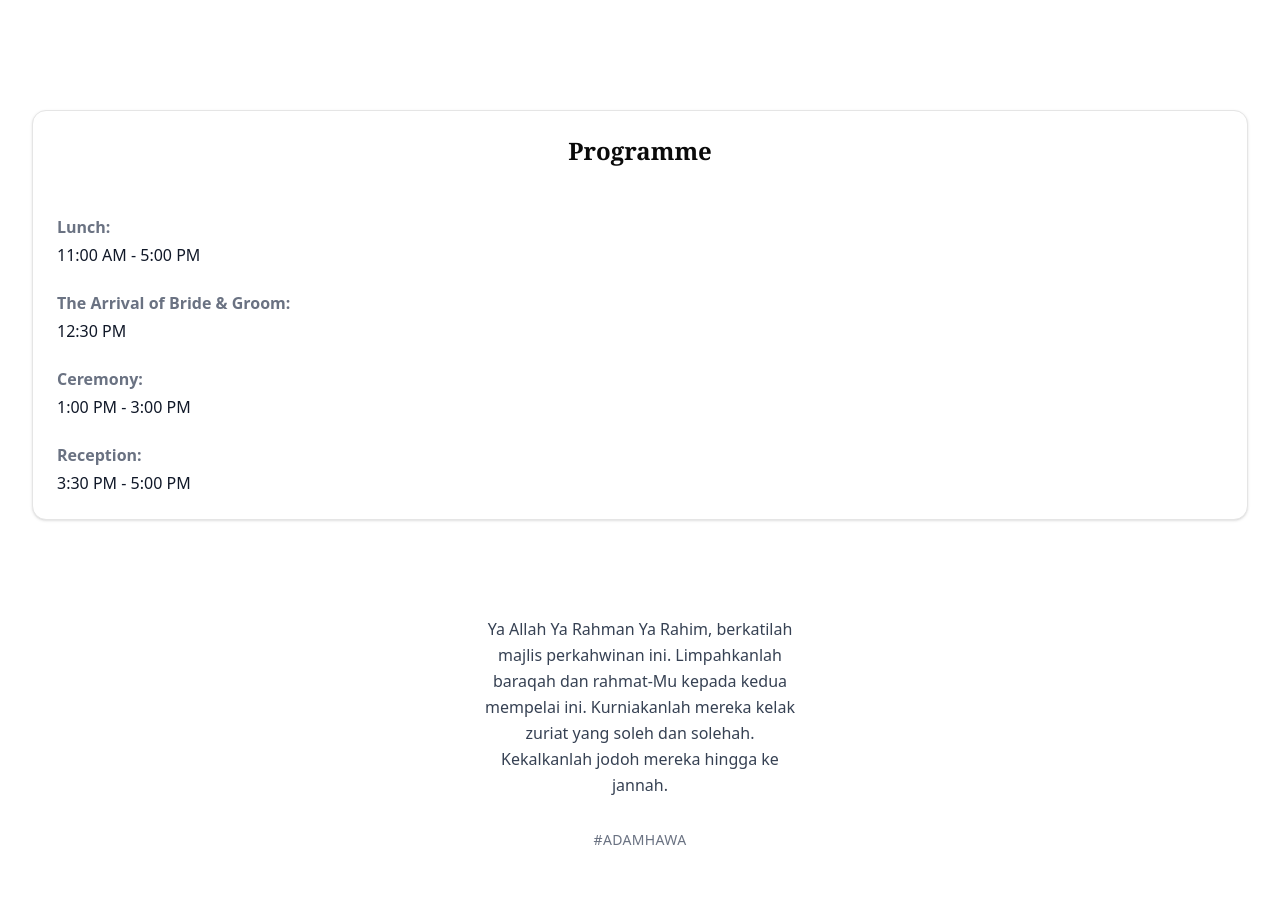
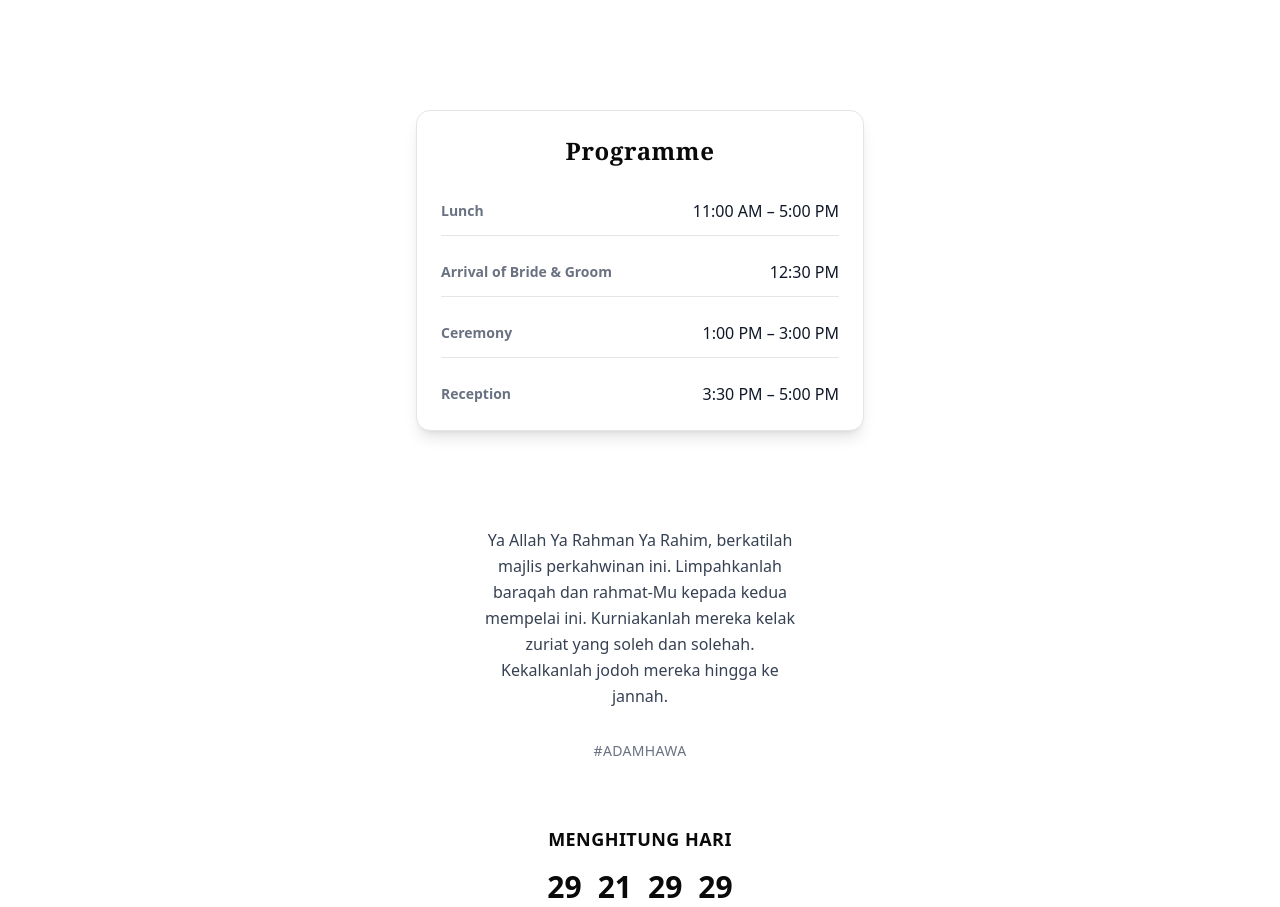
Before and after one commit to Zer0-01/next-sa-invitation, a Next.js app: page / in a window 1280 px wide. Shown: the part 2014-2921 px from the top of the page. Built offline with nearby package versions, Linux system fonts and the light colour scheme.

Commit message:
feat: tentative programmes

```diff
--- a/src/app/components/programme-component.tsx
+++ b/src/app/components/programme-component.tsx
@@ -1,36 +1,39 @@
-import { Card, CardContent, CardHeader, CardTitle } from "@/components/ui/card";
+import { Card, CardContent, CardHeader, CardTitle } from "@/components/ui/card"
 
 const ProgrammeComponent = () => {
     return (
-        <Card  className="m-8">
+        <Card className="mx-auto my-8 w-full max-w-md rounded-xl shadow-lg">
             <CardHeader>
-                <CardTitle className="text-center text-2xl font-serif font-bold mb-4">
+                <CardTitle className="text-center text-2xl font-serif font-bold tracking-wide">
                     Programme
                 </CardTitle>
             </CardHeader>
-            <CardContent className="flex flex-col space-y-6">
-                <div className="flex flex-col space-y-1">
-                    <span className="text-gray-500 font-semibold">Lunch:</span>
-                    <span className="text-gray-900 font-medium">11:00 AM - 5:00 PM</span>
+
+            <CardContent className="space-y-6">
+                <div className="flex items-center justify-between border-b pb-3">
+                    <span className="text-sm font-semibold text-gray-500">Lunch</span>
+                    <span className="font-medium text-gray-900">11:00 AM – 5:00 PM</span>
                 </div>
 
-                <div className="flex flex-col space-y-1">
-                    <span className="text-gray-500 font-semibold">The Arrival of Bride & Groom:</span>
-                    <span className="text-gray-900 font-medium">12:30 PM</span>
+                <div className="flex items-center justify-between border-b pb-3">
+                    <span className="text-sm font-semibold text-gray-500">
+                        Arrival of Bride & Groom
+                    </span>
+                    <span className="font-medium text-gray-900">12:30 PM</span>
                 </div>
 
-                <div className="flex flex-col space-y-1">
-                    <span className="text-gray-500 font-semibold">Ceremony:</span>
-                    <span className="text-gray-900 font-medium">1:00 PM - 3:00 PM</span>
+                <div className="flex items-center justify-between border-b pb-3">
+                    <span className="text-sm font-semibold text-gray-500">Ceremony</span>
+                    <span className="font-medium text-gray-900">1:00 PM – 3:00 PM</span>
                 </div>
 
-                <div className="flex flex-col space-y-1">
-                    <span className="text-gray-500 font-semibold">Reception:</span>
-                    <span className="text-gray-900 font-medium">3:30 PM - 5:00 PM</span>
+                <div className="flex items-center justify-between">
+                    <span className="text-sm font-semibold text-gray-500">Reception</span>
+                    <span className="font-medium text-gray-900">3:30 PM – 5:00 PM</span>
                 </div>
             </CardContent>
         </Card>
-    );
-};
+    )
+}
 
-export default ProgrammeComponent;
+export default ProgrammeComponent
```
